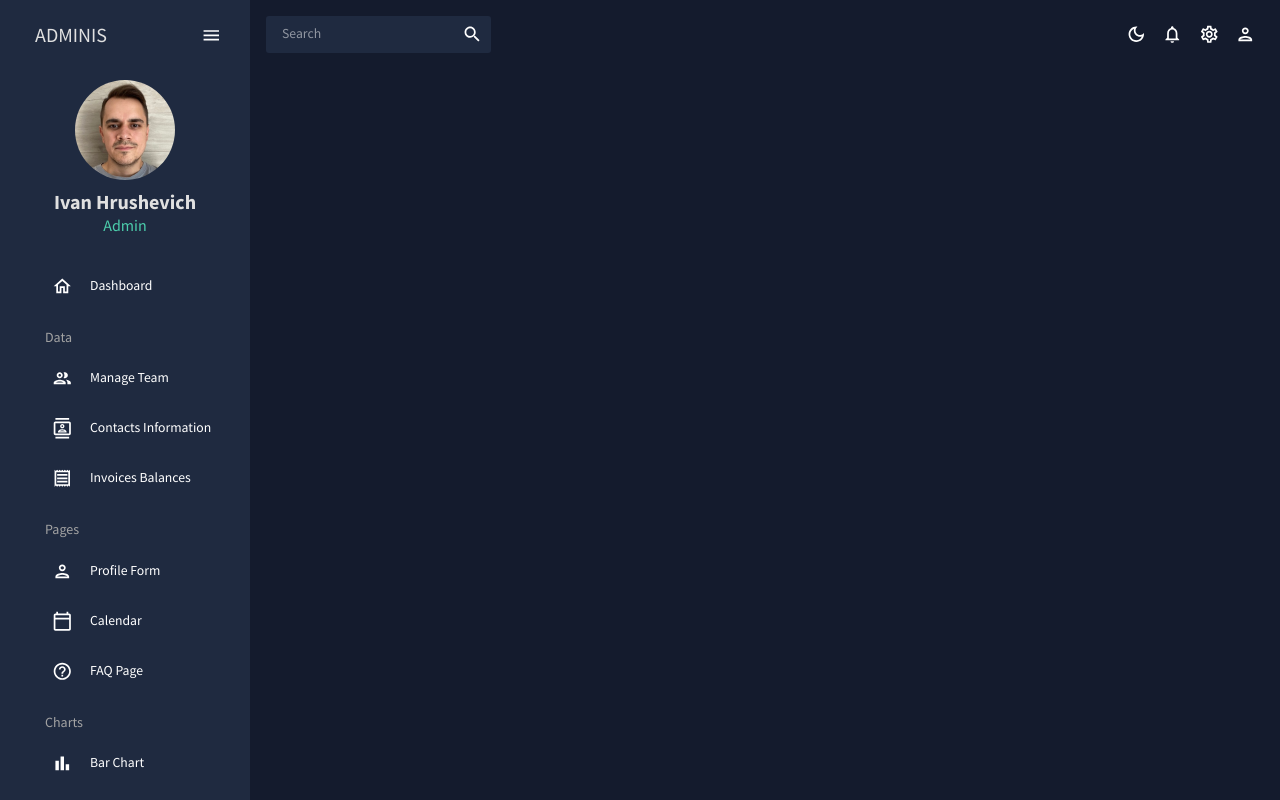
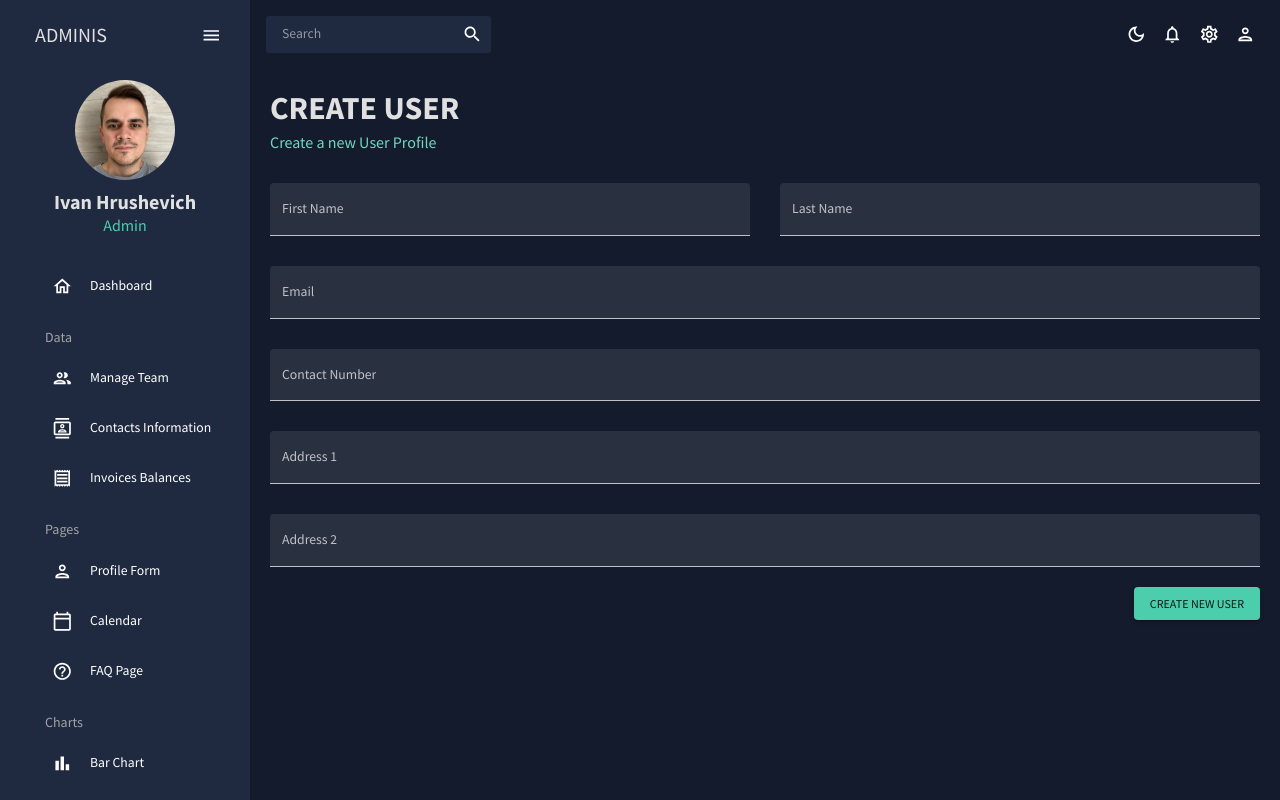
Before and after one commit to IvanHrushevich/react-admin, a React (Create React App) app: page /form in a window 1280 px wide. Built offline with nearby package versions, Linux system fonts and the light colour scheme.

Commit message:
implement Form page (using Formik)

```diff
--- a/src/App.tsx
+++ b/src/App.tsx
@@ -9,7 +9,7 @@
 // import Bar from "./scenes/bar";
 import Contacts from "./scenes/contacts";
 // import FAQ from "./scenes/faq";
-// import Form from "./scenes/form";
+import Form from "./scenes/form";
 // import Geography from "./scenes/geography";
 import Invoices from "./scenes/invoices";
 // import Line from "./scenes/line";
@@ -35,7 +35,7 @@
                 <Route path="/team" element={<Team />} />
                 <Route path="/contacts" element={<Contacts />} />
                 <Route path="/invoices" element={<Invoices />} />
-                {/* <Route path="/form" element={<Form />} /> */}
+                <Route path="/form" element={<Form />} />
                 {/* <Route path="/bar" element={<Bar />} /> */}
                 {/* <Route path="/pie" element={<Pie />} /> */}
                 {/* <Route path="/line" element={<Line />} /> */}
--- /dev/null
+++ b/src/scenes/form/index.tsx
@@ -0,0 +1,169 @@
+import { Box, Button, TextField } from "@mui/material";
+import { Formik } from "formik";
+import * as yup from "yup";
+import useMediaQuery from "@mui/material/useMediaQuery";
+import Header from "../../components/Header";
+
+import { FC } from "react";
+
+export interface ProfileForm {
+  firstName: string;
+  lastName: string;
+  email: string;
+  contact: string;
+  address1: string;
+  address2: string;
+}
+
+const initialValues: ProfileForm = {
+  firstName: "",
+  lastName: "",
+  email: "",
+  contact: "",
+  address1: "",
+  address2: "",
+};
+
+const phoneRegExp: RegExp =
+  /^((\+[1-9]{1,4}[ -]?)|(\([0-9]{2,3}\)[ -]?)|([0-9]{2,4})[ -]?)*?[0-9]{3,4}[ -]?[0-9]{3,4}$/;
+
+const schema: yup.SchemaOf<ProfileForm> = yup.object().shape({
+  firstName: yup.string().required("required"),
+  lastName: yup.string().required("required"),
+  email: yup.string().email("Invalid email").required("required"),
+  contact: yup
+    .string()
+    .matches(phoneRegExp, "Phone number is not valid")
+    .required("required"),
+  address1: yup.string().required("required"),
+  address2: yup.string().required("required"),
+});
+
+const Form: FC = () => {
+  const isNonMobile: boolean = useMediaQuery("(min-width:600px)");
+
+  const handleFormSubmit = (values: ProfileForm) => {
+    console.log("values", values);
+  };
+
+  return (
+    <Box m="20px">
+      <Header title="CREATE USER" subtitle="Create a new User Profile" />
+
+      <Formik
+        onSubmit={handleFormSubmit}
+        initialValues={initialValues}
+        validationSchema={schema}
+      >
+        {({
+          values,
+          touched,
+          errors,
+          handleBlur,
+          handleChange,
+          handleSubmit,
+        }) => (
+          <form onSubmit={handleSubmit}>
+            <Box
+              display="grid"
+              gap="30px"
+              gridTemplateColumns="repeat(4, minmax(0, 1fr))"
+              sx={{
+                // full width for nonmobile
+                "& > div": { gridColumn: isNonMobile ? null : "span 4" },
+              }}
+            >
+              <TextField
+                fullWidth
+                variant="filled"
+                type="text"
+                label="First Name"
+                onBlur={handleBlur}
+                onChange={handleChange}
+                value={values.firstName}
+                name="firstName"
+                error={!!touched.firstName && !!errors.firstName}
+                helperText={touched.firstName && errors.firstName}
+                sx={{ gridColumn: "span 2" }}
+              />
+              <TextField
+                fullWidth
+                variant="filled"
+                type="text"
+                label="Last Name"
+                onBlur={handleBlur}
+                onChange={handleChange}
+                value={values.lastName}
+                name="lastName"
+                error={!!touched.lastName && !!errors.lastName}
+                helperText={touched.lastName && errors.lastName}
+                sx={{ gridColumn: "span 2" }}
+              ></TextField>
+
+              <TextField
+                fullWidth
+                variant="filled"
+                type="text"
+                label="Email"
+                onBlur={handleBlur}
+                onChange={handleChange}
+                value={values.email}
+                name="email"
+                error={!!touched.email && !!errors.email}
+                helperText={touched.email && errors.email}
+                sx={{ gridColumn: "span 4" }}
+              />
+              <TextField
+                fullWidth
+                variant="filled"
+                type="text"
+                label="Contact Number"
+                onBlur={handleBlur}
+                onChange={handleChange}
+                value={values.contact}
+                name="contact"
+                error={!!touched.contact && !!errors.contact}
+                helperText={touched.contact && errors.contact}
+                sx={{ gridColumn: "span 4" }}
+              />
+              <TextField
+                fullWidth
+                variant="filled"
+                type="text"
+                label="Address 1"
+                onBlur={handleBlur}
+                onChange={handleChange}
+                value={values.address1}
+                name="address1"
+                error={!!touched.address1 && !!errors.address1}
+                helperText={touched.address1 && errors.address1}
+                sx={{ gridColumn: "span 4" }}
+              />
+              <TextField
+                fullWidth
+                variant="filled"
+                type="text"
+                label="Address 2"
+                onBlur={handleBlur}
+                onChange={handleChange}
+                value={values.address2}
+                name="address2"
+                error={!!touched.address2 && !!errors.address2}
+                helperText={touched.address2 && errors.address2}
+                sx={{ gridColumn: "span 4" }}
+              />
+            </Box>
+
+            <Box display="flex" justifyContent="end" mt="20px">
+              <Button type="submit" color="secondary" variant="contained">
+                Create New User
+              </Button>
+            </Box>
+          </form>
+        )}
+      </Formik>
+    </Box>
+  );
+};
+
+export default Form;
```
